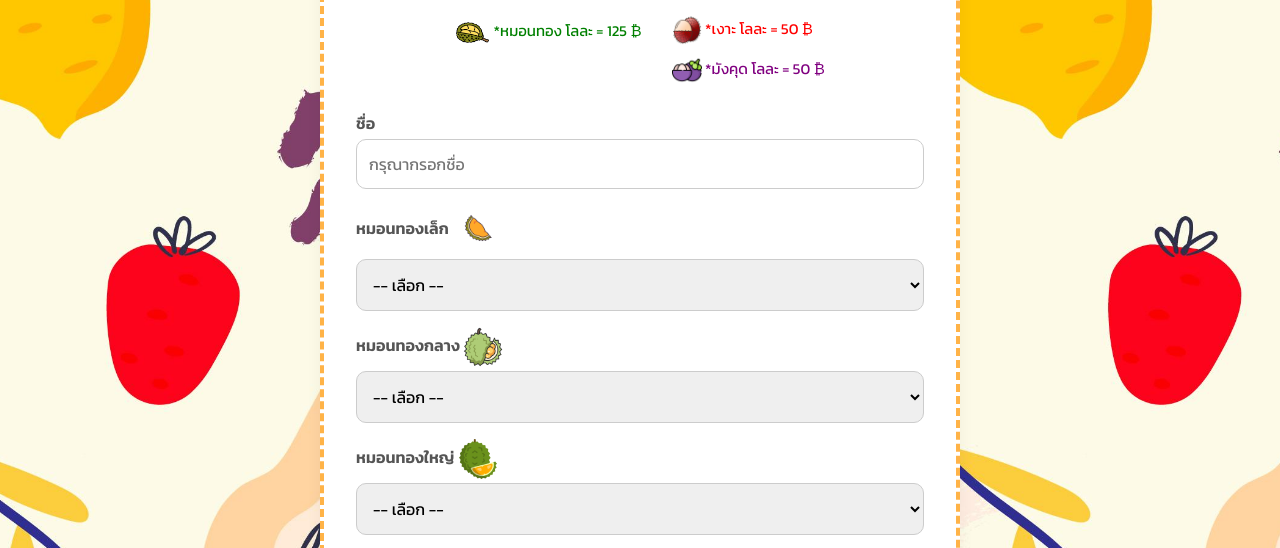
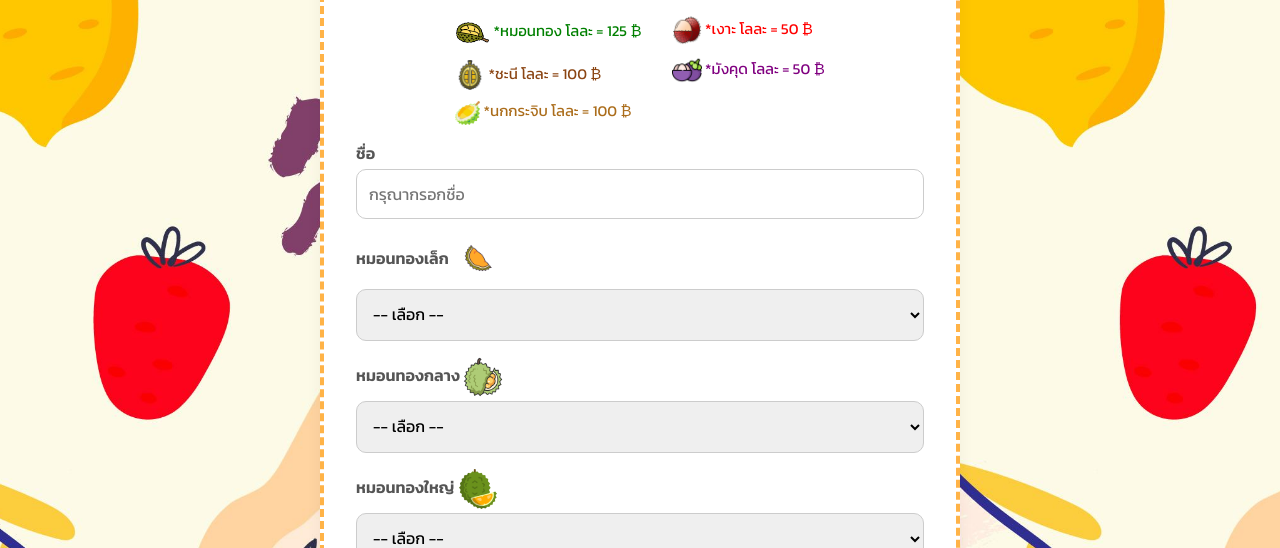
Before and after one commit to aotkub/Fruit-Oder, a plain HTML site: page index.html in a window 1280 px wide. Shown: the part 202-750 px from the top of the page. Drawn offline with nearby package versions, Linux system fonts and the light colour scheme; some packages are replaced by stand-ins of ours; a script that the page names is missing.

Commit message:
ทดลอง ชะนี นกกระจิบ

```diff
--- a/index.html
+++ b/index.html
@@ -39,14 +39,14 @@
           <img src="/images/icon/durian 1.png" alt="durian icon" style="width: 35px;">
           *หมอนทอง โลละ = 125 ₿
         </span>
-        <!-- <span style="color: saddlebrown; font-size: 15px;">
+        <span style="color: saddlebrown; font-size: 15px;">
           <img src="/images/icon/chanee (2).png" alt="durian icon" style="width: 30px;">
           *ชะนี โลละ = 100 ₿
         </span>
         <span style="color: rgb(171, 109, 27); font-size: 15px;">
           <img src="/images/icon/Durio Zibethinus (3).png" alt="durian icon" style="width: 25px;">
           *นกกระจิบ โลละ = 100 ₿
-        </span> -->
+        </span>
       </div>
 
       <!-- หมวดผลไม้จำนวนที่ต้องการ -->
```
